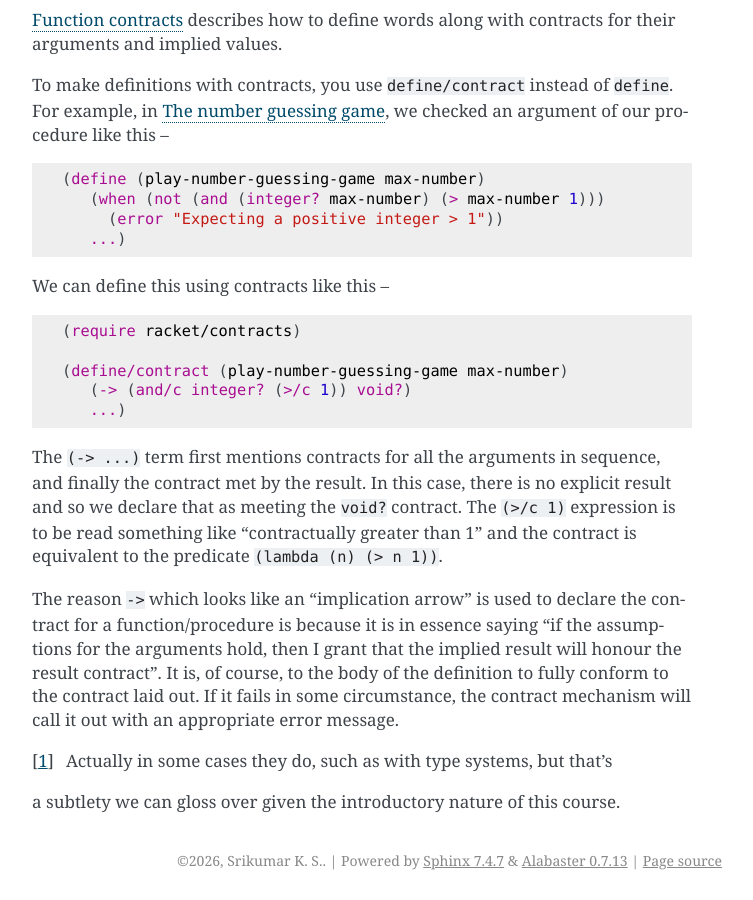
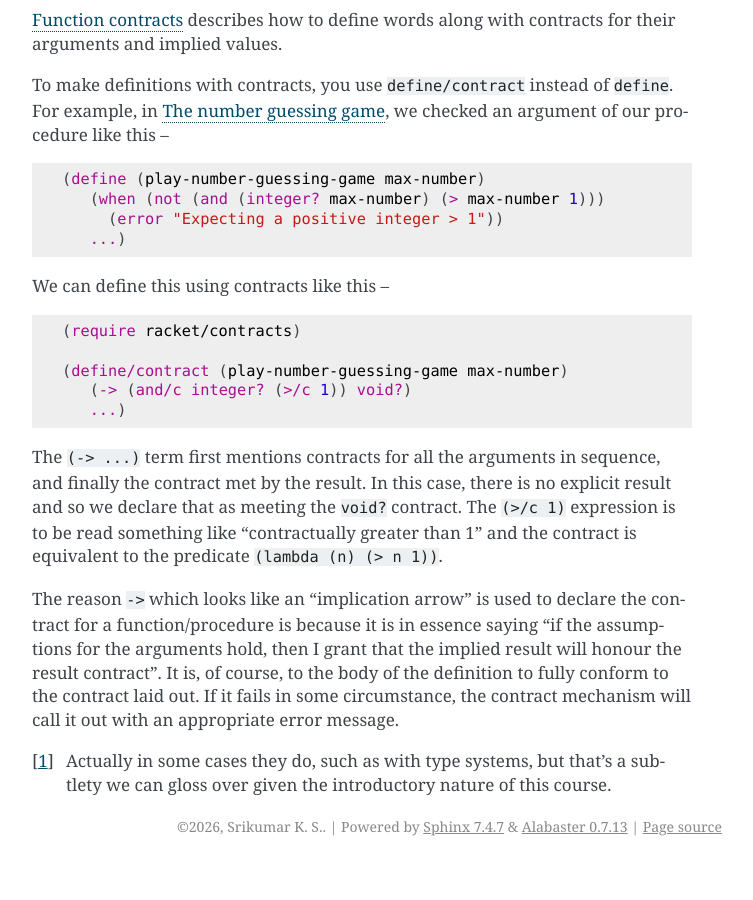
Before and after one commit to kreauniv/complit, a Sphinx documentation site: the page built from source/assumptions.rst, in a window 1280 px wide and 900 px high, scrolled down 6019 px. Shown: the whole window, without its empty margins (388-1141 px from the left). Built offline with Sphinx 7.4.7, drawn with Linux system fonts in a browser that asks for light colours; after the commit the page ends 6885 px from its top, so only the background shows below that; some of the changed lines change nothing that is shown; some of the changed text lies outside the part shown.

Commit message:
Fixed syntax

```diff
--- a/source/assumptions.rst
+++ b/source/assumptions.rst
@@ -249,7 +249,7 @@ message.
 
 
 .. _Function contracts: https://docs.racket-lang.org/reference/function-contracts.html
-.. _Racket contract: https://docs.racket-lang.org/reference/contracts.html
+.. _Racket contracts: https://docs.racket-lang.org/reference/contracts.html
 .. _Lean: https://lean-lang.org
 .. _Isabelle: https://isabelle.in.tum.de
 .. _Rocq: https://rocq-prover.org
@@ -262,5 +262,6 @@ message.
 .. _quickcheck: https://docs.racket-lang.org/quickcheck/index.html#%28form._%28%28lib._quickcheck%2Fmain..rkt%29._with-small-test-count%29%29
 .. _rackcheck: https://docs.racket-lang.org/rackcheck/index.html
 
-.. [#tsmean] Actually in some cases they do, such as with type systems, but that's
-a subtlety we can gloss over given the introductory nature of this course.
+.. [#tsmean] Actually in some cases they do, such as with type systems, but
+   that's a subtlety we can gloss over given the introductory nature of this
+   course.
```
